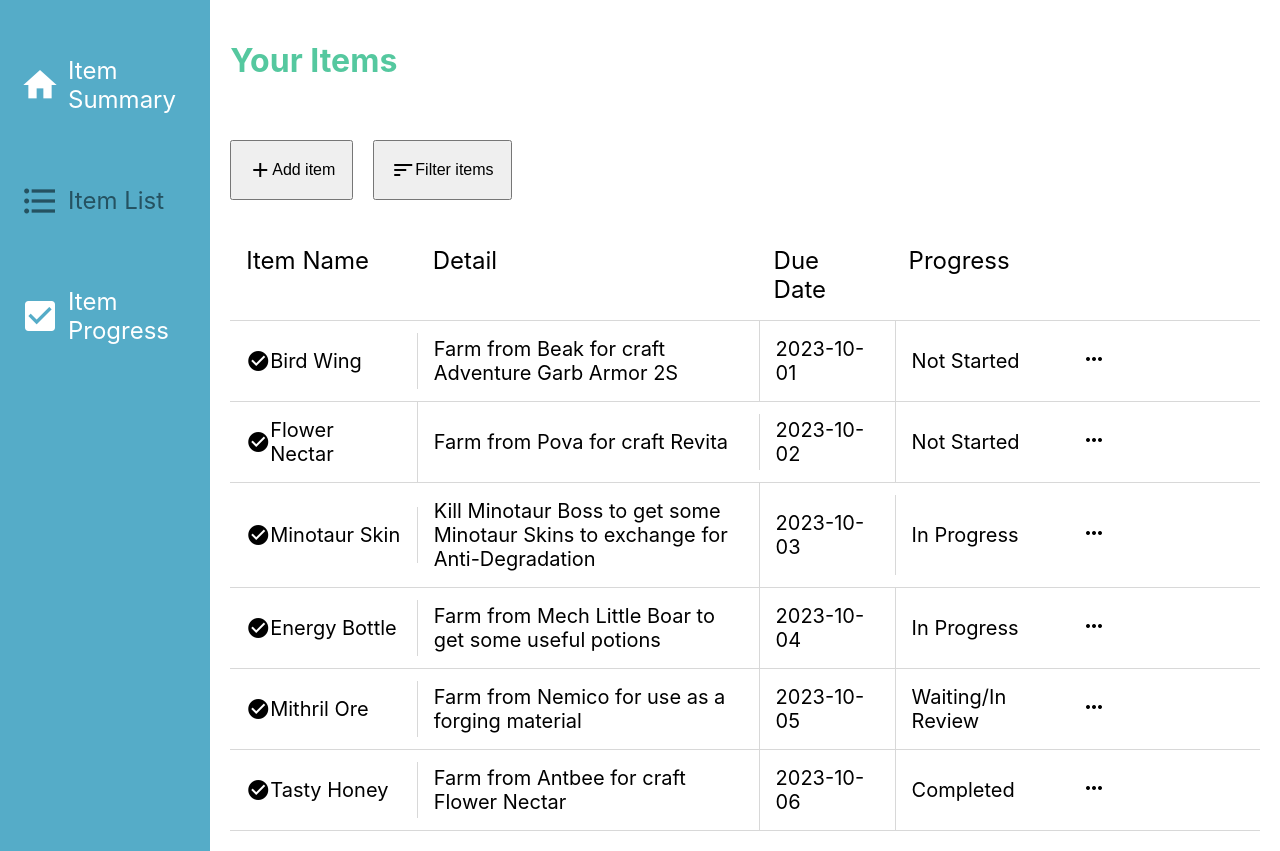
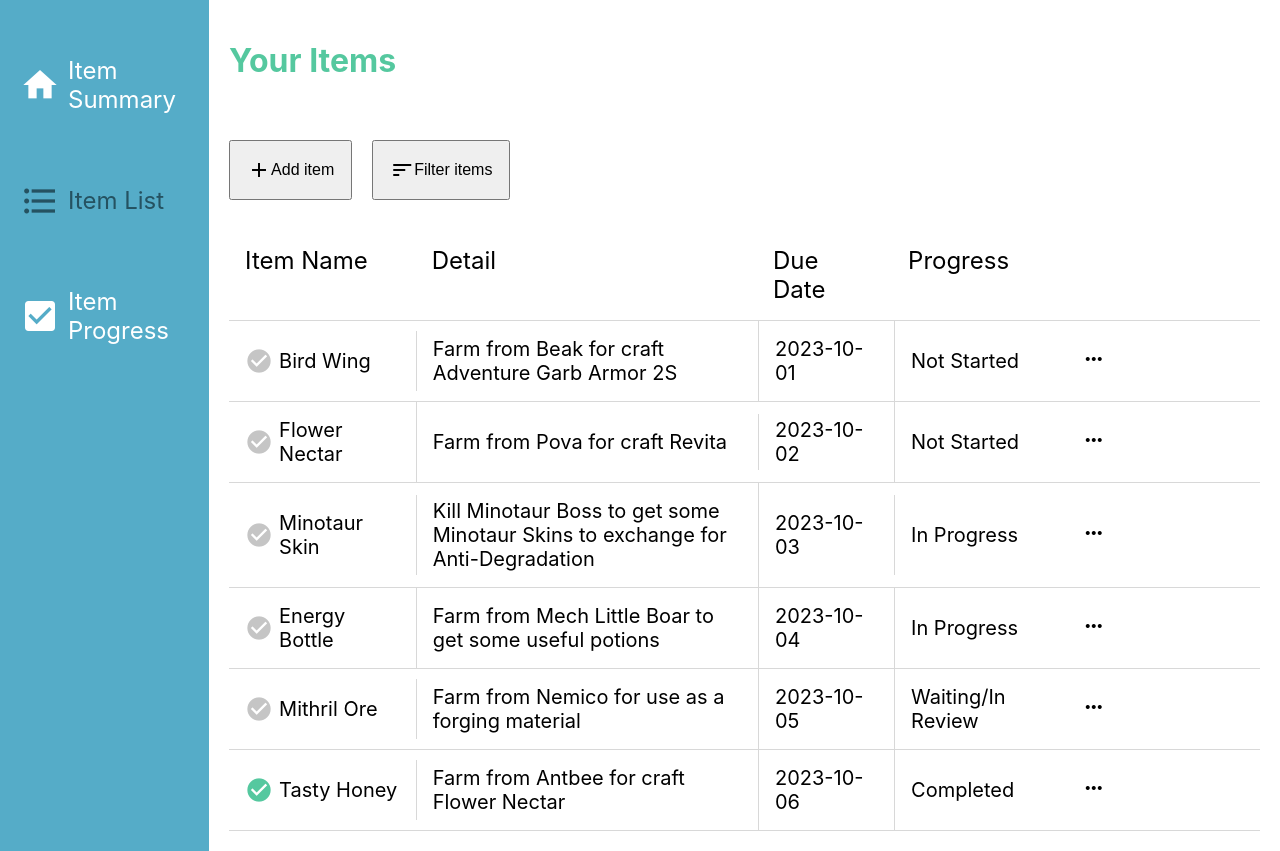
Before and after one commit to hidahid/neoxyz-project, a React (Vite) app: page /item-list in a window 1280 px wide. Built offline with nearby package versions, Linux system fonts and the light colour scheme.

Commit message:
Develop complete feature

```diff
--- a/src/features/items/components/ItemList/ItemListUnit.tsx
+++ b/src/features/items/components/ItemList/ItemListUnit.tsx
@@ -1,9 +1,26 @@
 // import React from 'react'
 import type { Item, CSSProperties } from '../../../../types'
 import { ITEM_PROGRESS_STATUS, ITEM_PROGRESS_ID } from '../../../../constants/app'
+import { useRecoilState } from 'recoil'
+import { itemsState } from '../../ItemAtoms'
 
 interface ItemListItemProps {
   item: Item
+}
+
+const getIconStyle = (progressOrder: number): React.CSSProperties => {
+  const color: '#55C89F' | '#C5C5C5' =
+    progressOrder === ITEM_PROGRESS_ID.COMPLETED ? '#55C89F' : '#C5C5C5'
+
+  const cursor: 'default' | 'pointer' =
+    progressOrder === ITEM_PROGRESS_ID.COMPLETED ? 'default' : 'pointer'
+
+  return {
+    color,
+    cursor,
+    fontSize: '28px',
+    marginRight: '6px',
+  }
 }
 
 const getProgressCategory = (progressOrder: number): string => {
@@ -22,10 +39,27 @@ const getProgressCategory = (progressOrder: number): string => {
 }
 
 const ItemListUnit = ({ item }: ItemListItemProps): JSX.Element => {
+  const [items, setItems] = useRecoilState<Item[]>(itemsState)
+
+  const completeItem = (itemId: number): void => {
+    const updatedItems: Item[] = items.map((item) =>
+      item.id === itemId ? { ...item, progressOrder: ITEM_PROGRESS_ID.COMPLETED } : item,
+    )
+    setItems(updatedItems)
+  }
+
   return (
     <div style={styles.tableBody}>
       <div style={styles.tableBodyItemTitle}>
-        <span className="material-icons">check_circle</span>
+        <span
+          className="material-icons"
+          style={getIconStyle(item.progressOrder)}
+          onClick={(): void => {
+            completeItem(item.id)
+          }}
+        >
+          check_circle
+        </span>
         {item.title}
       </div>
       <div style={styles.tableBodyDetail}>{item.detail}</div>
--- a/src/features/items/components/ItemProgress/ItemCard.tsx
+++ b/src/features/items/components/ItemProgress/ItemCard.tsx
@@ -1,9 +1,25 @@
 import React from 'react'
 import type { Item, CSSProperties } from '../../../../types'
 import { ITEM_PROGRESS_ID } from '../../../../constants/app'
+import { useRecoilState } from 'recoil'
+import { itemsState } from '../../ItemAtoms'
 
 interface ItemCardProps {
   item: Item
+}
+
+const getIconStyle = (progressOrder: number): React.CSSProperties => {
+  const color: '#55C89F' | '#C5C5C5' =
+    progressOrder === ITEM_PROGRESS_ID.COMPLETED ? '#55C89F' : '#C5C5C5'
+
+  const cursor: 'default' | 'pointer' =
+    progressOrder === ITEM_PROGRESS_ID.COMPLETED ? 'default' : 'pointer'
+
+  return {
+    color,
+    cursor,
+    fontSize: '28px',
+  }
 }
 
 const getArrowPositionStyle = (progressOrder: number): React.CSSProperties => {
@@ -16,10 +32,27 @@ const getArrowPositionStyle = (progressOrder: number): React.CSSProperties => {
 }
 
 const ItemCard = ({ item }: ItemCardProps): JSX.Element => {
+  const [items, setItems] = useRecoilState<Item[]>(itemsState)
+
+  const completeItem = (itemId: number): void => {
+    const updatedItems: Item[] = items.map((item) =>
+      item.id === itemId ? { ...item, progressOrder: ITEM_PROGRESS_ID.COMPLETED } : item,
+    )
+    setItems(updatedItems)
+  }
+
   return (
     <div style={styles.itemCard}>
       <div style={styles.itemIcons}>
-        <div className="material-icons">check_circle</div>
+        <div
+          className="material-icons"
+          style={getIconStyle(item.progressOrder)}
+          onClick={(): void => {
+            completeItem(item.id)
+          }}
+        >
+          check_circle
+        </div>
         <div className="material-icons" style={styles.menuIcon}>
           more_vert
         </div>
```
